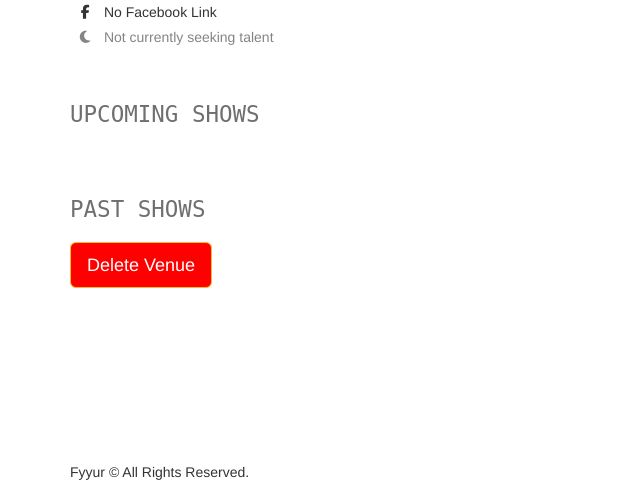
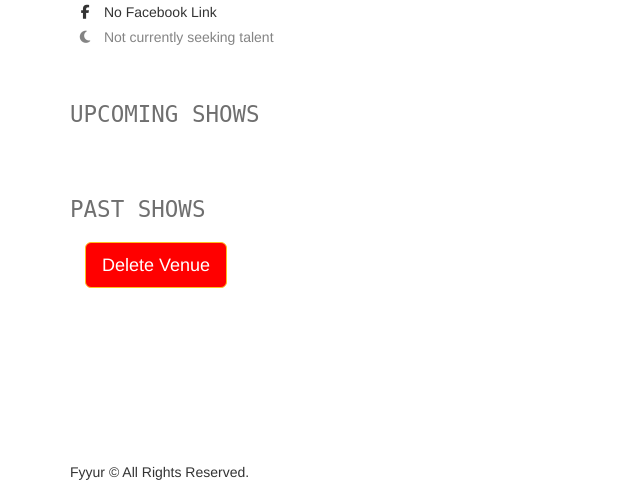
Before and after one commit to Haddadmj/Fyyur, a Flask app: template templates/pages/show_venue.html in a window 1280 px wide. Shown: the part 283-770 px from the top of the page, without its empty margins (0-640 px from the left). Run offline with Flask 2, Linux system fonts and the light colour scheme; the template is opened without the code that fills it, so the values that code supplies are empty; some libraries are stand-ins or nearby versions.

```diff
--- a/templates/pages/show_venue.html
+++ b/templates/pages/show_venue.html
@@ -73,9 +73,9 @@
 			</div>
 		</div>
 		{% endfor %}
-		<div class="col-sm-4">
-			<button id="delete-btn"  data-id='{{ venue.id }}' class="btn btn-primary btn-lg" style="background:red" name="Delete Venue">Delete Venue</button>
-		</div>
+	</div>
+	<div class="col-sm-6">
+		<button id="delete-btn"  data-id='{{ venue.id }}' class="btn btn-primary btn-lg" style="background:red" name="Delete Venue">Delete Venue</button>
 	</div>
 </section>
 
```
Also changed, not shown: requirements.txt (+35 -6 lines).
